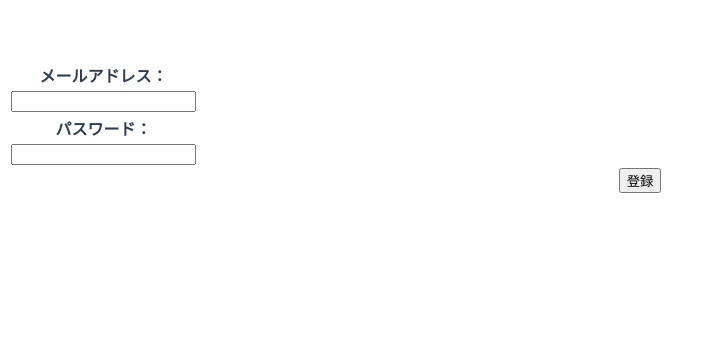
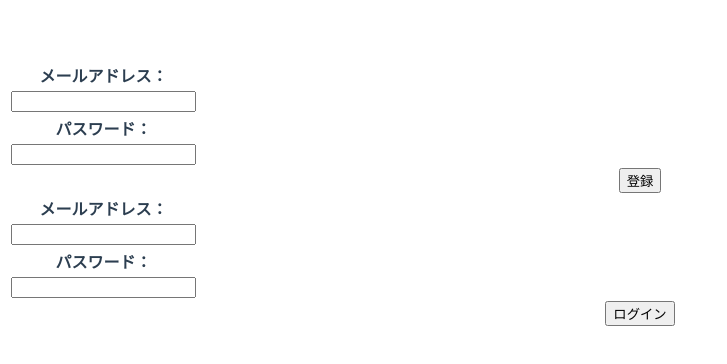
Before and after one commit to webex15-team-7/team7-original-app, a Vue app: page / in a window 1280 px wide. Shown: the top 364 px of the page, without its empty margins (0-727 px from the left). Built offline with nearby package versions, Linux system fonts and the light colour scheme.

Commit message:
サインイン機能を追加しました

```diff
--- a/src/App.vue
+++ b/src/App.vue
@@ -1,45 +1,19 @@
 <template>
-  <div class="signup">
-    <table>
-      <tr>
-        <th>メールアドレス：</th>
-      </tr>
-      <tr>
-        <td><input type="email" v-model="mailaddress" /></td>
-      </tr>
-      <tr>
-        <th>パスワード：</th>
-      </tr>
-      <tr>
-        <td><input type="password" v-model="password" /></td>
-      </tr>
-    </table>
-    <button @click="signUp">登録</button>
-  </div>
+  <SingUpComponent />
+  <SingInComponent />
 </template>
 
 <script>
-import { projectAuth } from "./firebase.js"
-import { createUserWithEmailAndPassword } from "firebase/auth"
+import SingUpComponent from "./components/SignUp.vue"
+import SingInComponent from "./components/SignInComponent.vue"
 
 export default {
-  data() {
-    return {
-      mailaddress: "",
-      password: "",
-    }
+  components: {
+    SingUpComponent,
+    SingInComponent,
   },
-  methods: {
-    signUp: function () {
-      createUserWithEmailAndPassword(
-        projectAuth,
-        this.mailaddress,
-        this.password
-      )
-        .then()
-        .catch()
-    },
-  },
+  data() {},
+  methods: {},
 }
 </script>
 
--- /dev/null
+++ b/src/components/SignInComponent.vue
@@ -0,0 +1,55 @@
+<template>
+  <div class="signin">
+    <table>
+      <tr>
+        <th>メールアドレス：</th>
+      </tr>
+      <tr>
+        <td><input type="email" v-model="mailaddress" /></td>
+      </tr>
+      <tr>
+        <th>パスワード：</th>
+      </tr>
+      <tr>
+        <td><input type="password" v-model="password" /></td>
+      </tr>
+    </table>
+    <button @click="login">ログイン</button>
+    <!-- <p>
+      新しいアカウントを作成しますか？
+      <router-link to="/signup">新規登録</router-link>
+    </p> -->
+  </div>
+</template>
+
+<script>
+import { projectAuth } from "../firebase.js"
+import { signInWithEmailAndPassword } from "firebase/auth"
+
+export default {
+  data() {
+    return {
+      mailaddress: "",
+      password: "",
+    }
+  },
+  methods: {
+    login: function () {
+      signInWithEmailAndPassword(projectAuth, this.mailaddress, this.password)
+        .then(alert("Success!"))
+        .catch()
+    },
+  },
+}
+</script>
+
+<style>
+#app {
+  font-family: Avenir, Helvetica, Arial, sans-serif;
+  -webkit-font-smoothing: antialiased;
+  -moz-osx-font-smoothing: grayscale;
+  text-align: center;
+  color: #2c3e50;
+  margin-top: 60px;
+}
+</style>
--- /dev/null
+++ b/src/components/SignUp.vue
@@ -0,0 +1,55 @@
+<template>
+  <div class="signup">
+    <table>
+      <tr>
+        <th>メールアドレス：</th>
+      </tr>
+      <tr>
+        <td><input type="email" v-model="mailaddress" /></td>
+      </tr>
+      <tr>
+        <th>パスワード：</th>
+      </tr>
+      <tr>
+        <td><input type="password" v-model="password" /></td>
+      </tr>
+    </table>
+    <button @click="signUp">登録</button>
+  </div>
+</template>
+
+<script>
+import { projectAuth } from "../firebase.js"
+import { createUserWithEmailAndPassword } from "firebase/auth"
+
+export default {
+  data() {
+    return {
+      mailaddress: "",
+      password: "",
+    }
+  },
+  methods: {
+    signUp: function () {
+      createUserWithEmailAndPassword(
+        projectAuth,
+        this.mailaddress,
+        this.password
+      )
+        .then()
+        .catch()
+    },
+  },
+}
+</script>
+
+<style>
+#app {
+  font-family: Avenir, Helvetica, Arial, sans-serif;
+  -webkit-font-smoothing: antialiased;
+  -moz-osx-font-smoothing: grayscale;
+  text-align: center;
+  color: #2c3e50;
+  margin-top: 60px;
+}
+</style>
```
